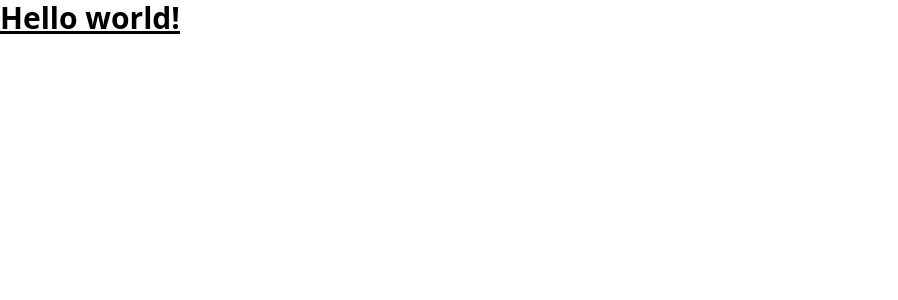
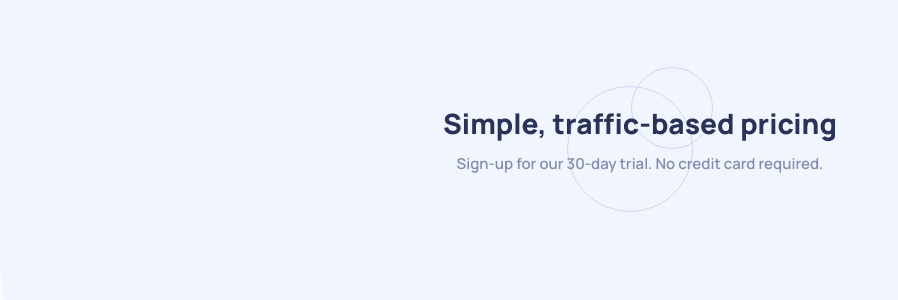
Before and after one commit to GrzywN/interactive-pricing-component-main, a React (Vite) app: page / in a window 1280 px wide. Shown: the top 300 px of the page, without its empty margins (0-898 px from the left). Built offline with nearby package versions, Linux system fonts and the light colour scheme.

Commit message:
add header component with styling

```diff
--- a/src/App.jsx
+++ b/src/App.jsx
@@ -1,8 +1,12 @@
+import Header from "./components/Header";
+import Main from "./components/Main";
+
 function App() {
   return (
-    <main>
-      <h1 className="text-3xl font-bold underline">Hello world!</h1>
-    </main>
+    <>
+      <Header />
+      <Main />
+    </>
   );
 }
 
--- a/src/assets/index.css
+++ b/src/assets/index.css
@@ -4,7 +4,6 @@
 @tailwind components;
 @tailwind utilities;
 
-/* Box sizing rules */
 *,
 ::before,
 ::after {
@@ -13,29 +12,30 @@
   margin: 0;
 }
 
-/* Remove list styles on ul, ol elements with a list role, which suggests default styling will be removed */
 ul[role='list'],
 ol[role='list'] {
   list-style: none;
 }
 
-/* Set core root defaults */
 html:focus-within {
   scroll-behavior: smooth;
 }
 
-/* Set core body defaults */
 body {
   min-height: 100vh;
   text-rendering: optimizeSpeed;
+
+  font-family: 'Manrope', sans-serif;
+  background-color: hsl(230, 100%, 99%);
+  background-image: url('./pattern-circles.svg'), url('./bg-pattern.svg');
+  background-repeat: no-repeat;
+  background-position: center top 3.5625rem, left top;
 }
 
-/* A elements that don't have a class get default styles */
 a:not([class]) {
   text-decoration-skip-ink: auto;
 }
 
-/* Inherit fonts for inputs and buttons */
 input,
 button,
 textarea,
@@ -43,7 +43,6 @@ select {
   font: inherit;
 }
 
-/* Remove all animations, transitions and smooth scroll for people that prefer not to see them */
 @media (prefers-reduced-motion: reduce) {
   html:focus-within {
     scroll-behavior: auto;
@@ -58,3 +57,37 @@ select {
     scroll-behavior: auto !important;
   }
 }
+
+h1 {
+  font-size: 1.25rem;
+  font-weight: 800;
+  letter-spacing: 0;
+  line-height: 1.6875rem;
+}
+
+p {
+  font-size: 0.8125rem;
+  font-weight: 600;
+  letter-spacing: 0;
+  line-height: 1.4375rem;
+}
+
+@media screen and (min-width: 48rem) {
+  body {
+    background-position: center top 4.1875rem, left top;
+  }
+
+  h1 {
+    font-size: 1.75rem;
+    line-height: 2.375rem;
+  }
+
+  p {
+    font-size: 0.9375rem;
+    line-height: 1.25rem;
+  }
+
+  p > br {
+    display: none;
+  }
+}
--- /dev/null
+++ b/src/components/Card.jsx
@@ -0,0 +1,5 @@
+function Card() {
+  return <div />;
+}
+
+export default Card;
--- /dev/null
+++ b/src/components/Header.jsx
@@ -0,0 +1,15 @@
+function Header() {
+  return (
+    <header className="mt-[5.5625rem] mb-16 w-full text-center md:mb-[5.6875rem] md:mt-[6.5rem]">
+      <h1 className="mb-2 text-DarkDesaturatedBlue md:mb-3">
+        Simple, traffic-based pricing
+      </h1>
+      <p className="text-GrayishBlue">
+        Sign-up for our 30-day trial.
+        <br /> No credit card required.
+      </p>
+    </header>
+  );
+}
+
+export default Header;
--- /dev/null
+++ b/src/components/Main.jsx
@@ -0,0 +1,11 @@
+import Card from "./Card";
+
+function Main() {
+  return (
+    <main>
+      <Card />
+    </main>
+  );
+}
+
+export default Main;
--- a/tailwind.config.js
+++ b/tailwind.config.js
@@ -4,17 +4,17 @@ module.exports = {
   theme: {
     extend: {
       colors: {
-        SoftCyan: "hsl(174, 77%, 80%)",
-        StrongCyan: "hsl(174, 86%, 45%)",
-        LightGrayishRed: "hsl(14, 92%, 95%)",
-        LightRed: "hsl(15, 100%, 70%)",
-        PaleBlue: "hsl(226, 100%, 87%)",
-        White: "hsl(0, 0%, 100%)",
-        VeryPaleBlue: "hsl(230, 100%, 99%)",
-        LightGrayishBlue1: "hsl(230, 100%, 99%)",
-        LightGrayishBlue2: "hsl(223, 50%, 87%)",
-        GrayishBlue: "hsl(225, 20%, 60%)",
-        DarkDesaturatedBlue: "hsl(227, 35%, 25%)",
+        SoftCyan: "hsl(174, 77%, 80%)", // (Full Slider Bar)
+        StrongCyan: "hsl(174, 86%, 45%)", // (Slider Backround)
+        LightGrayishRed: "hsl(14, 92%, 95%)", // (Discount Background)
+        LightRed: "hsl(15, 100%, 70%)", // (Discount Text)
+        PaleBlue: "hsl(226, 100%, 87%)", // (CTA Text)
+        White: "hsl(0, 0%, 100%)", // (Pricing Component Background)
+        VeryPaleBlue: "hsl(230, 100%, 99%)", // (Main Background)
+        LightGrayishBlue1: "hsl(230, 100%, 99%)", // (Empty Slider Bar)
+        LightGrayishBlue2: "hsl(223, 50%, 87%)", // (Toggle Background)
+        GrayishBlue: "hsl(225, 20%, 60%)", // (Text)
+        DarkDesaturatedBlue: "hsl(227, 35%, 25%)", // (Text & CTA Background)
       },
     },
   },
```
Also changed, not shown: .eslintrc.js, 1 other file (tests, documents, lock files or other folders).
